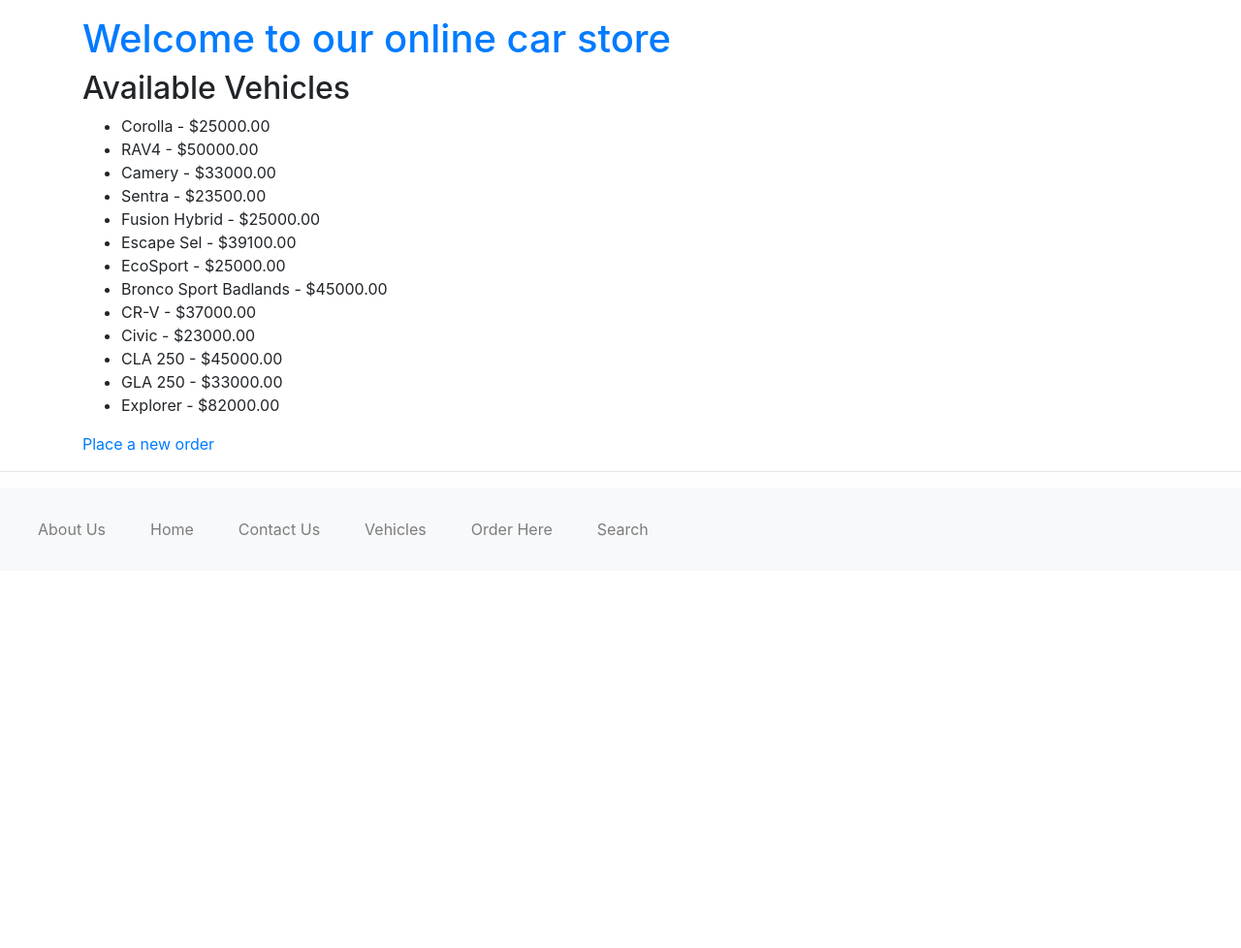
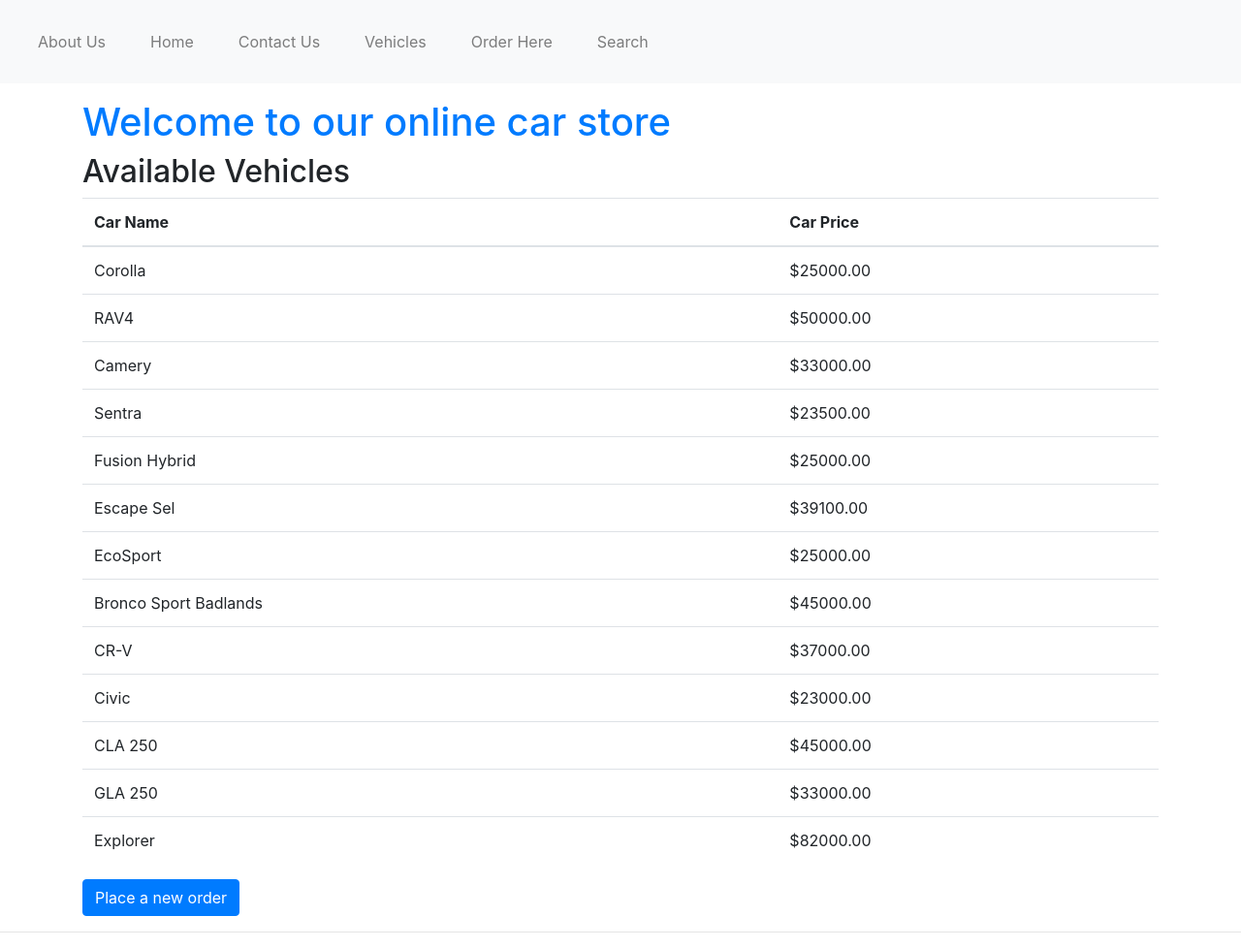
Before and after one commit to jksingh07/Carsite, a Django app: page /vehicles/ in a window 1280 px wide. Shown: the whole page at 97% size. Before the commit the page ends 553 px from the top, so only its background shows below. Run offline with Django 4.2, Linux system fonts and the light colour scheme; data comes from the database, SQL or seed files in the repository; some libraries are stand-ins or nearby versions.

Commit message:
UPDATE: All pages with tables using bootstrap

```diff
--- a/templates/base.html
+++ b/templates/base.html
@@ -9,11 +9,6 @@
   <title>CarSite - {% block title %} Welcome! {% endblock %}</title>
 </head>
 <body>
-<div class="container">
-  <h1 class="mt-3 text-primary">{% block myhdg %} Welcome to our online car store {% endblock %}</h1>
-  {% block body_block %}*** {% endblock %}
-</div>
-<hr />
 
 <nav class="navbar navbar-expand-lg navbar-light bg-light">
   <ul class="navbar-nav">
@@ -38,6 +33,12 @@
   </ul>
 </nav>
 
+<div class="container">
+  <h1 class="mt-3 text-primary">{% block myhdg %} Welcome to our online car store {% endblock %}</h1>
+  {% block body_block %}*** {% endblock %}
+</div>
+<hr />
+
 <script src="https://stackpath.bootstrapcdn.com/bootstrap/4.5.2/js/bootstrap.min.js"></script>
 </body>
 </html>
--- a/templates/lab_member.html
+++ b/templates/lab_member.html
@@ -28,7 +28,7 @@
 {#        {% endfor %}#}
 {#    </ul>#}
     <h2>Lab Members</h2>
-       <table>
+       <table class="table">
           <thead>
             <tr>
               <th>Name</th>
--- a/templates/nosuccess_order.html
+++ b/templates/nosuccess_order.html
@@ -2,6 +2,7 @@
 
 {% block body_block %}
 {% if msg %}
-        <h2>{{ msg }}</h2>
+        <h2 class="text-danger">Sorry!!!</h2>
+        <h3>{{ msg }}</h3>
     {% endif %}
 {% endblock %}
--- a/templates/orderhere.html
+++ b/templates/orderhere.html
@@ -6,7 +6,7 @@
     <form method="post" action="{% url 'carapp:OrderHere' %}">
     {% csrf_token %}
     {{ form.as_p }}
-    <button type="submit">Order</button>
+    <button class="btn-primary" type="submit">Order</button>
     </form>
 
     {% if msg %}
--- a/templates/search.html
+++ b/templates/search.html
@@ -16,5 +16,5 @@
         <h1><a href="/{{selected_vehicle.car_type.id}}">{{ selected_vehicle.car_name }}</a></h1>
         <p>Price: ${{ selected_vehicle.car_price }}</p>
     {% endif %}
-
+<p><a class="btn btn-primary" href="{% url 'carapp:OrderHere' %}">Place a new order</a></p>
 {% endblock %}
--- a/templates/vehicles.html
+++ b/templates/vehicles.html
@@ -1,13 +1,23 @@
 {% extends 'base.html' %}
 {% block body_block %}
 <h2>Available Vehicles</h2>
-  <ul>
+  <table class="table">
+  <thead>
+    <tr>
+      <th>Car Name</th>
+      <th>Car Price</th>
+    </tr>
+  </thead>
+  <tbody>
     {% for car in cars %}
       {% if car.instock %}
-      <li>{{ car.car_name }} - ${{ car.car_price }}
+      <tr>
+        <td>{{ car.car_name }}</td>
+        <td>${{ car.car_price }}</td>
+      </tr>
       {% endif %}
-        </li>
     {% endfor %}
-  </ul>
-  <p><a href="{% url 'carapp:OrderHere' %}">Place a new order</a></p>
+  </tbody>
+</table>
+  <p><a class="btn btn-primary" href="{% url 'carapp:OrderHere' %}">Place a new order</a></p>
 {% endblock %}
```
Also changed, not shown: templates/cardetail.html (+23 -6 lines).
